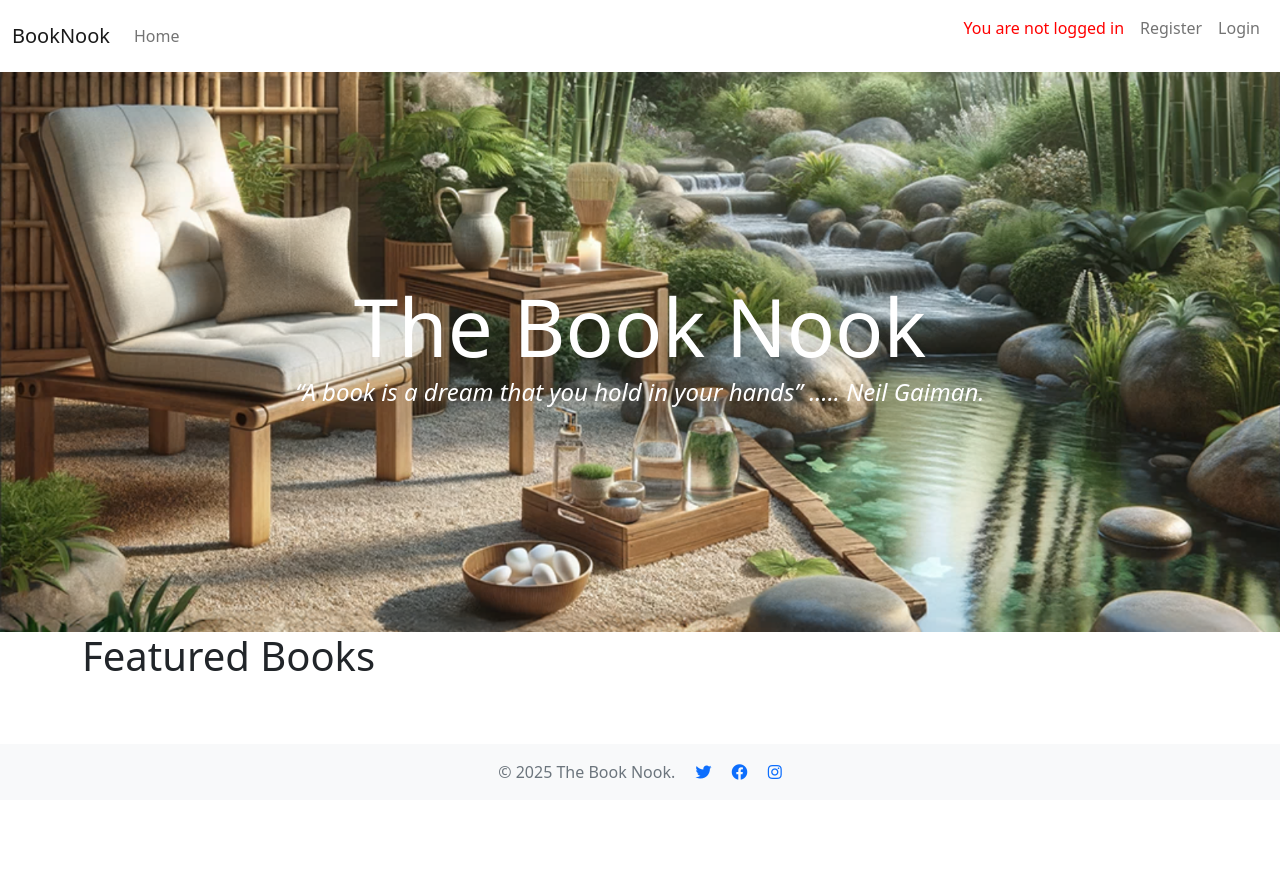
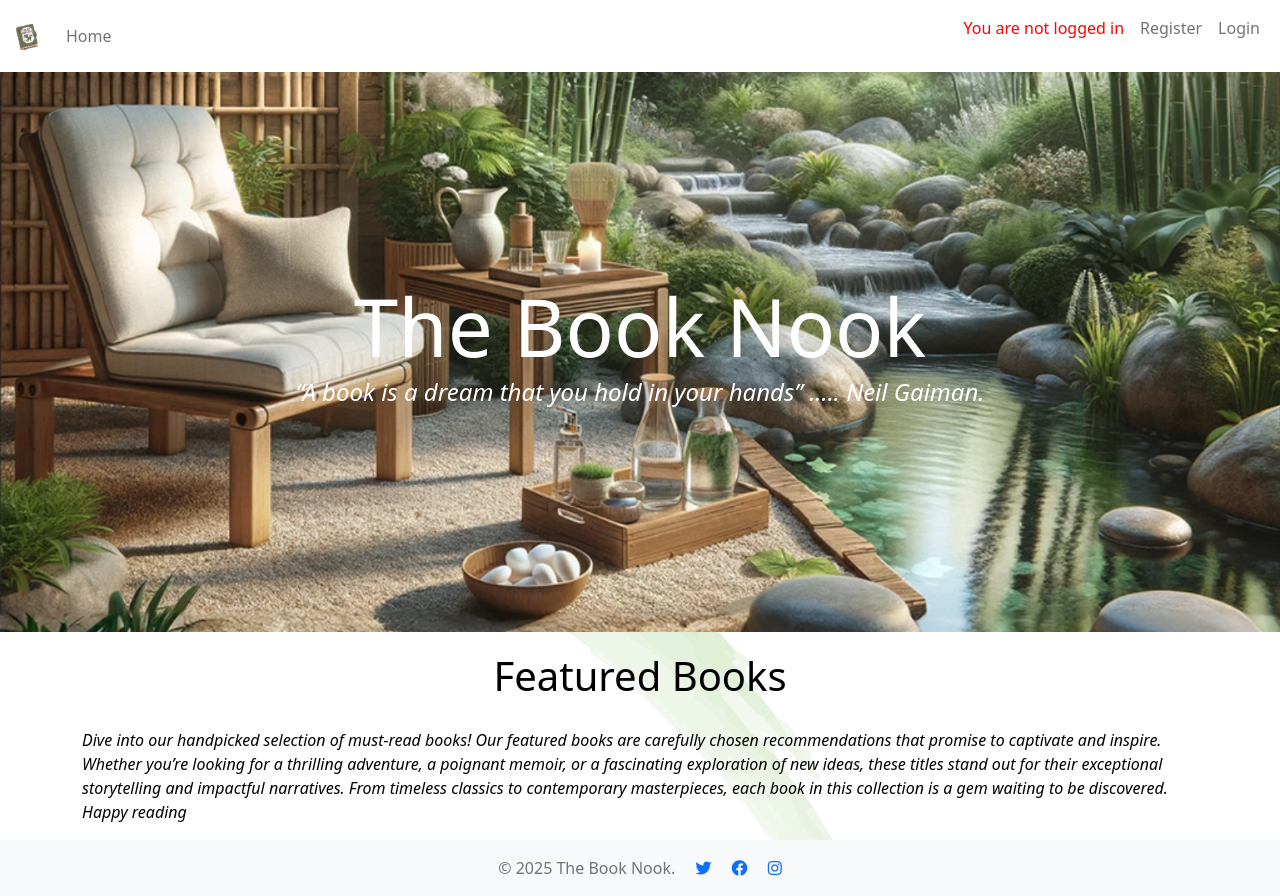
Before and after one commit to DebbieCoates/BookNook2025, a Django app: page / in a window 1280 px wide. Before the commit the page ends 780 px from the top, so only its background shows below. Run offline with Django 4.2, Linux system fonts and the light colour scheme; data that the repository does not hold is empty.

Commit message:
added favicon to base html and styled main

```diff
--- a/book/templates/book/book_list.html
+++ b/book/templates/book/book_list.html
@@ -14,32 +14,39 @@
         </div>
     </div>
 
+
     <div class="container">
         <h1>Featured Books</h1>
-                <div class="row">
+
+        <p><em>
+                Dive into our handpicked selection of must-read books! Our featured books are carefully
+                chosen recommendations that promise to captivate and inspire. Whether you’re looking for a
+                thrilling adventure, a poignant memoir, or a fascinating exploration of new ideas, these titles
+                stand out for their exceptional storytelling and impactful narratives.
+                From timeless classics to contemporary masterpieces, each book in this
+                collection is a gem waiting to be discovered. Happy reading
+            </em></p>
+
+        <div class="row justify-content-center">
             {% for book in object_list %}
-                        <div class="col-md-4">
-                            <div class="card mb-4">
-
-                                <div class="card-body">
-
+            <div class="col-md-2">
+                <div class="card mb-4 custom-card">
+                    <div class="card-body custom-card-body">
                         <div class="image-container">
                             {% if "placeholder" in post.featured_image.url %}
-                                        <img class="card-img-top" src="{% static 'images/default.jpg' %}"
-                                            alt="placeholder image">
+                            <img class="card-img-top" src="{% static 'images/default.jpg' %}" alt="placeholder image">
                             {% else %}
-                                        <img class="card-img-top" src=" {{ post.book_cover.url }}" alt="{{ book.title }}">
+                            <img class="card-img-top" src="{{ book.book_cover.url }}" alt="{{ book.title }}">
                             {% endif %}
                             <div class="image-flash">
                                 <p class="author">Author: {{ book.author }}</p>
                             </div>
                         </div>
-
                         <h5 class="card-title">{{ book.title }}</h5>
                         <p class="card-text">{{ book.synopsis|truncatewords:15 }}</p>
                         <p class="card-text"><small class="text-muted">Author: {{ book.author }}</small></p>
+                        <a href="{% url 'single_book_listing' pk=book.pk %}" class="more-link"><small> More .....</small></a>
                     </div>
-
                 </div>
             </div>
             {% endfor %}
--- a/book/views.py
+++ b/book/views.py
@@ -28,7 +28,7 @@ class BookList(generic.ListView):
 class AllBooks(generic.ListView):
     template_name = "book/all_books.html"
     queryset = Book.objects.all()
-    paginate_by = 6  # Show 10 books per page
+    paginate_by = 6  # Show 6 books per page
 
 # SINGLE BOOK LISTING
 # views.py
--- a/static/css/style.css
+++ b/static/css/style.css
@@ -15,6 +15,14 @@ html, body {
 /* Main content will take the remaining space */
 main {
     flex: 1;
+    background-image: url('/static/images/00058.jpg');
+    background-size: cover;  /* Make sure the image covers the entire container */
+    background-position: center;  /* Center the image within the container */
+    background-repeat: no-repeat;  /* Prevent the image from repeating */
+    width: 100%;  /* Optional: Set the container width */
+    height: 300px;  /* Optional: Set the container height */
+
+    color: black;  /* Optional: Set the text color to make it readable */
 }
 
 /* Footer styles */
@@ -47,11 +55,26 @@ footer {
 .hero-text p {
     font-size: 1.5rem;
 }
+
+.custom-card, .custom-card .card-body, .custom-card .card-img-top, .custom-card .card-title, .custom-card .card-text, .custom-card .image-container {
+    margin: 0;        /* Removes any margin */
+    padding: 0;       /* Removes any padding */
+    border: none;     /* Removes any border that might add space */
+}
+
+.container h1 {
+    text-align: center;  /* Centers the card title */
+    width: 100%;         /* Ensures the card title takes up full width */
+    padding: 20px 0;     /* Adds equal padding top and bottom */
+    box-sizing: border-box; /* Ensures padding is included in the total width and height */
+}
+
+
 /* Style for the image container */
 .image-container {
     height: 30vh;  /* Adjust the height as needed */
     width: auto;
-    padding: 5px;   /* Adds padding around the images */
+    /* padding: 5px;   */
     box-sizing: border-box;  /* Ensures padding is included in the total width and height */
     overflow: hidden;  /* Ensures the images fit nicely */
 }
@@ -59,6 +82,36 @@ footer {
 /* Style for the images */
 .image-container img {
     height: 100%;  /* Makes the images take up the full height of the container */
-    width: auto;   /* Maintains the aspect ratio of the images */
+    width: auto;
     display: block;  /* Ensures there is no extra space around the images */
 }
+
+.custom-card {
+    max-width: 250px;  /* Increases the max width of each card */
+    margin: auto;      /* Centers the card */
+}
+
+.custom-card-body {
+    padding: 10px;  /* Adds some padding inside the card body */
+}
+
+.card-img-top {
+    width: 100%;    /* Ensures image fits the card */
+    height: auto;   /* Maintains the image aspect ratio */
+}
+
+.custom-card .card-title {
+    text-align: center;  /* Centers the card title */
+    padding: 10px 0;     /* Adds padding to the title */
+    box-sizing: border-box; /* Ensures padding is included in the width */
+}
+
+.row .col-md-6, .row .col-lg-3 {
+    padding: 5px; /* Reduces padding between the columns */
+}
+
+.more-link {
+    display: block;
+    text-align: right;
+    margin-top: 10px; /* Adjust this value as needed */
+}
--- a/templates/base.html
+++ b/templates/base.html
@@ -22,6 +22,13 @@
 
     <!-- Custom CSS -->
     <link rel="stylesheet" href="{% static 'css/style.css' %}" />
+
+
+        <link rel="shortcut icon" href="{% static 'images/favicon.ico' %}" type="image/x-icon">
+        <link rel="icon" href="{% static 'images/favicon.ico' %}" type="image/x-icon">
+
+
+
 </head>
 
 <body>
@@ -30,7 +37,11 @@
 <!-- Navigation -->
 <nav class="navbar navbar-expand-lg navbar-light bg-white">
     <div class="container-fluid">
-        <a class="navbar-brand" href="{% url 'home' %}"><span class="brand">BookNook</span></a>
+        <!-- <a class="navbar-brand" href="{% url 'home' %}"><span class="brand">BookNook</span></a> -->
+
+        <a class="navbar-brand" href="{% url 'home' %}"> <img src="{% static 'images/favicon.ico' %}" width="30" height="30" alt="Favicon"> </a>
+
+
         <button class="navbar-toggler" type="button" data-bs-toggle="collapse" data-bs-target="#navbarText"
             aria-controls="navbarText" aria-expanded="false" aria-label="Toggle navigation">
             <span class="navbar-toggler-icon"></span>
```
Also changed, not shown: book/templates/book/all_books.html (+8 -7 lines), book/templates/book/single_book_listing.html (+10 -5 lines), static/images/00058.jpg (added), static/images/favicon.ico (added). Lines whose indentation alone changed are shown as unchanged.
